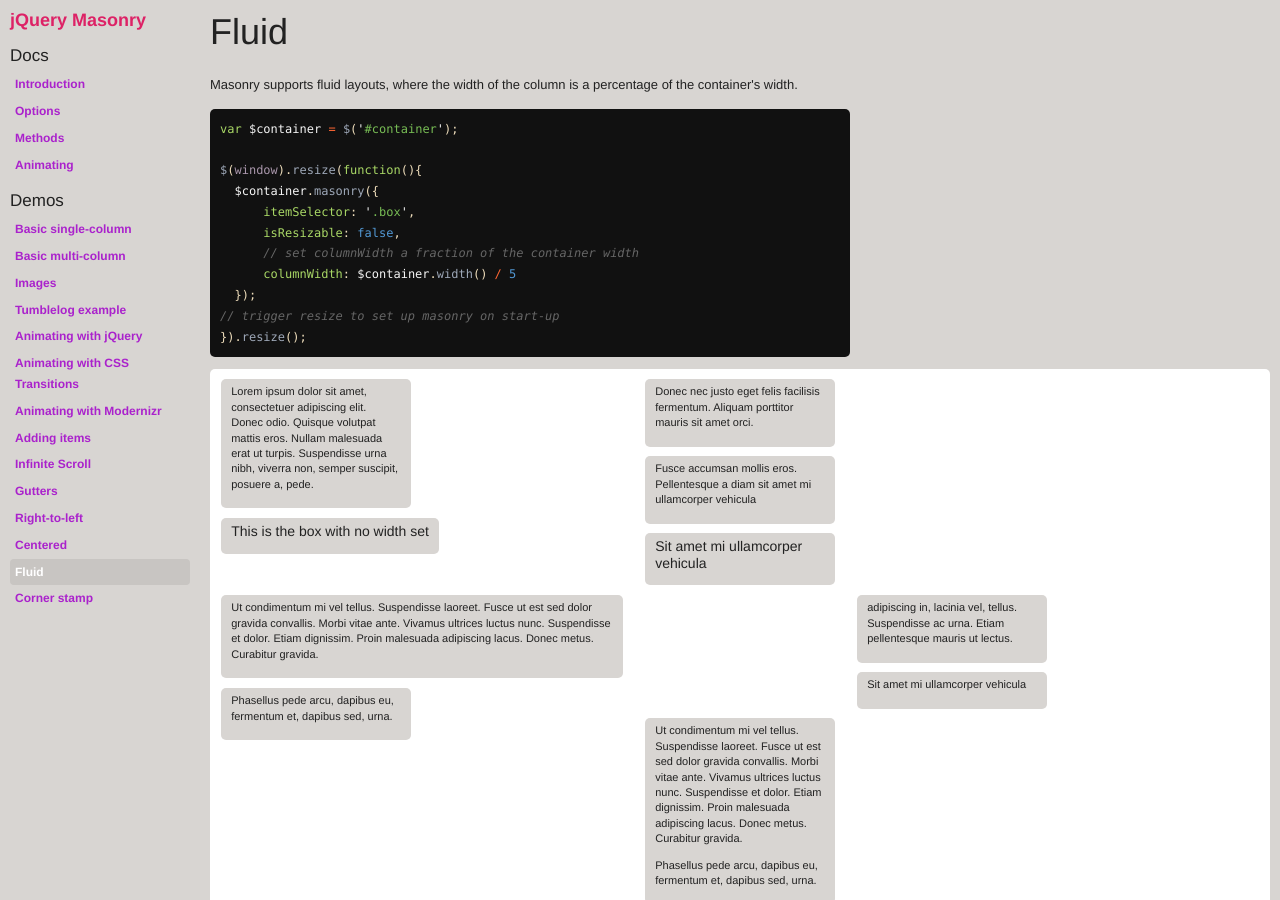
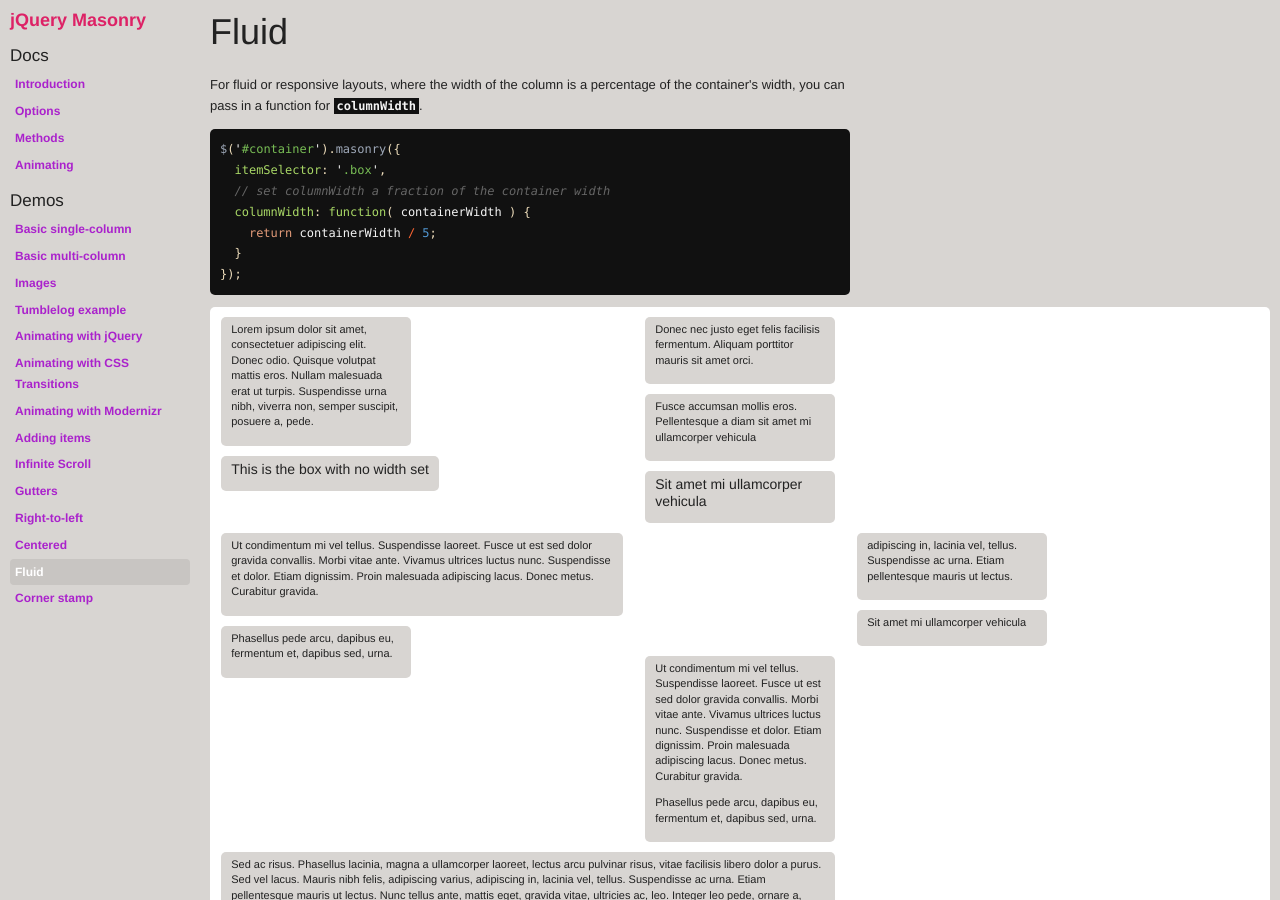
Before and after one commit to desandro/masonry, a Jekyll site: the page built from _posts/demos/2011-07-26-fluid.html, in a window 1280 px wide and 900 px high. Built offline with Jekyll 4.4.1, drawn with Linux system fonts in a browser that asks for light colours.

Commit message:
src & docs : v2.1.0 - several refactors from vanilla-masonry
+ use offset just when position is being set
+ just use padding to calculate offset.x/y
+ use fn for columnWidth for fluid layouts
+ encapsulate code into _placebrick
+ use semver versioning, getting ready for jQuery plugins

```diff
--- a/_posts/demos/2011-07-26-fluid.html
+++ b/_posts/demos/2011-07-26-fluid.html
@@ -5,21 +5,17 @@
 ---
 
 <div id="copy">
-  <p>Masonry supports fluid layouts, where the width of the column is a percentage of the container's width.</p>
+  <p>For fluid or responsive layouts, where the width of the column is a percentage of the container's width, you can pass in a function for <a href="../docs/options.html#columnwidth"><code>columnWidth</code></a>.</p>
 
 {% highlight javascript %}
 
-var $container = $('#container');
-
-$(window).resize(function(){
-  $container.masonry({
+$('#container').masonry({
   itemSelector: '.box',
-      isResizable: false,
   // set columnWidth a fraction of the container width
-      columnWidth: $container.width() / 5
+  columnWidth: function( containerWidth ) {
+    return containerWidth / 5;
+  }
 });
-// trigger resize to set up masonry on start-up
-}).resize();
 
 {% endhighlight %}
 
@@ -211,17 +207,13 @@
 <script>
   $(function(){
 
-    var $container = $('#container');
-
-    $(window).resize(function(){
-      $container.masonry({
+    $('#container').masonry({
       itemSelector: '.box',
-          isResizable: false,
       // set columnWidth a fraction of the container width
-          columnWidth: $container.width() / 5
+      columnWidth: function( containerWidth ) {
+        return containerWidth / 5;
+      }
     });
-    // trigger resize to set up masonry on start-up
-    }).resize();
 
   });
 </script>
--- a/_posts/docs/2011-05-01-intro.mdown
+++ b/_posts/docs/2011-05-01-intro.mdown
@@ -111,6 +111,8 @@
 ## Changelog
 
 <dl>
+  <dt>v2.1: 9 Dec 2011</dt>
+    <dd>Pass in a function for <code>columnWidth</code> for easier fluid layouts</dd>
   <dt>v2.0: May 2011</dt>
     <dd>Complete re-write. Uses <code>$.Mason</code> constructor, like jQuery UI widget</dd>
     <dd>Add options <code>gutterWidth</code>, <code>isFitWidth</code> for centering layout, <code>isRTL</code> for right-to-left layout</dd>
```
Also changed, not shown: _posts/docs/2011-05-02-options.mdown (+29 -0 lines), jquery.masonry.js, jquery.masonry.min.js. Lines whose indentation alone changed are shown as unchanged.
